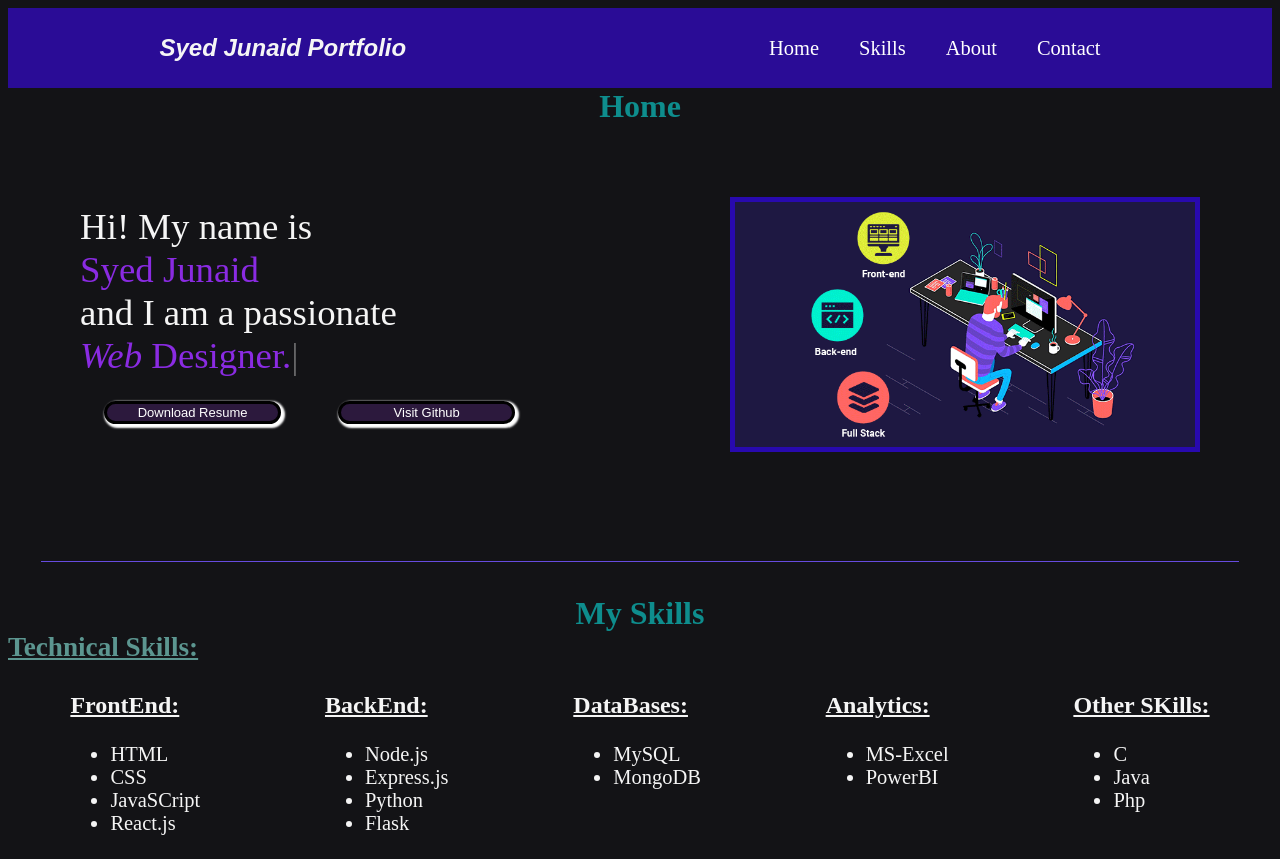
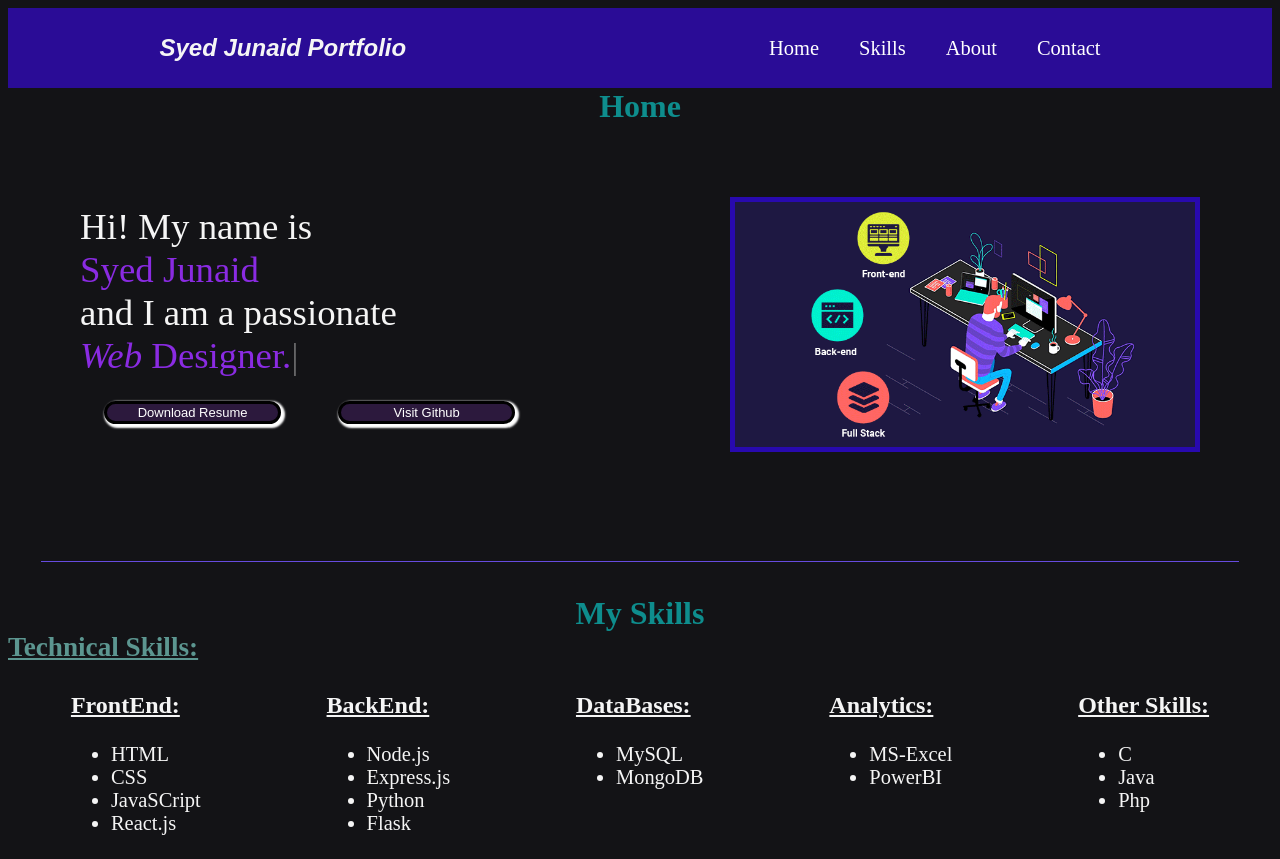
Before and after one commit to Syed-Junaid114/my_portfolio, a plain HTML site: page index.html in a window 1280 px wide. Shown: the top 859 px of the page. Drawn offline with nearby package versions, Linux system fonts and the light colour scheme.

Commit message:
modified

```diff
--- a/index.html
+++ b/index.html
@@ -78,7 +78,7 @@
                         </ul>
                     </div>
                     <div>
-                        <h1 class="skillshead">Other SKills:</h1>
+                        <h1 class="skillshead">Other Skills:</h1>
                         <ul>
                             <li>C</li>
                             <li>Java</li>
```
